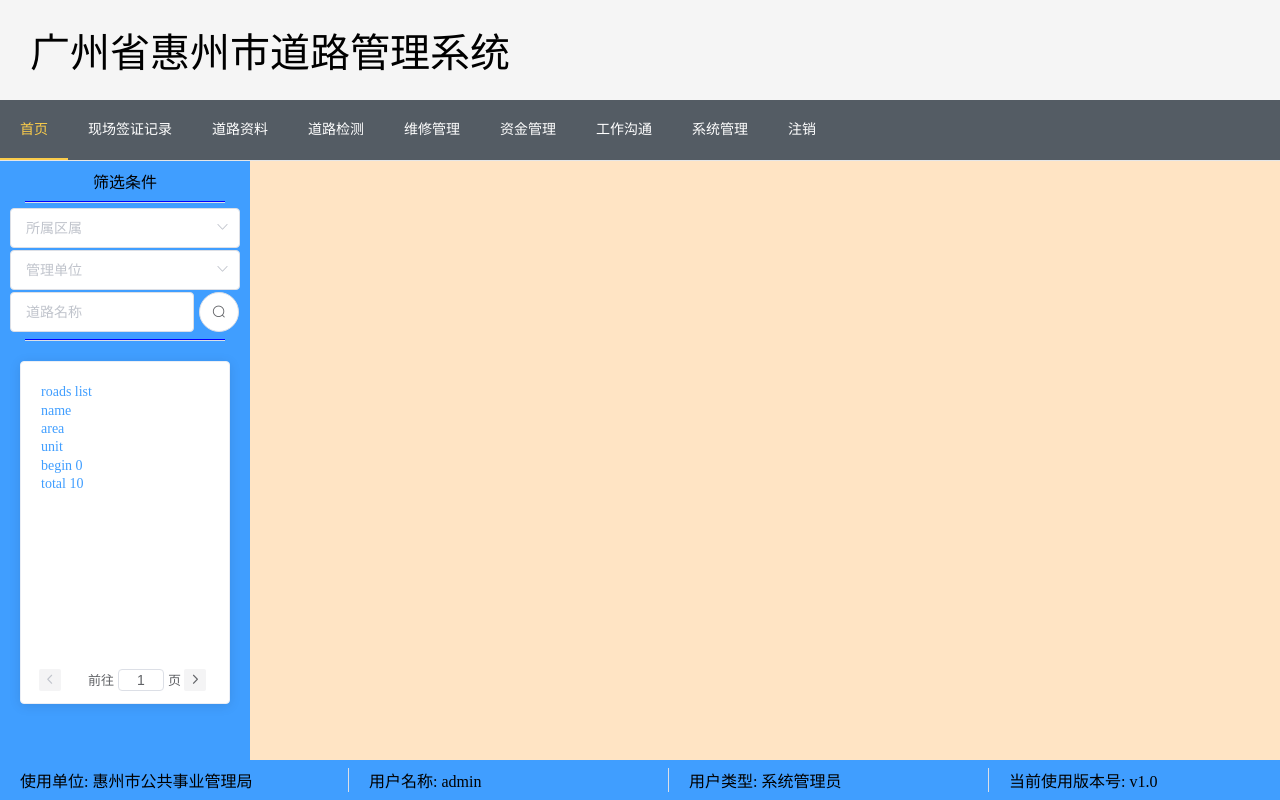
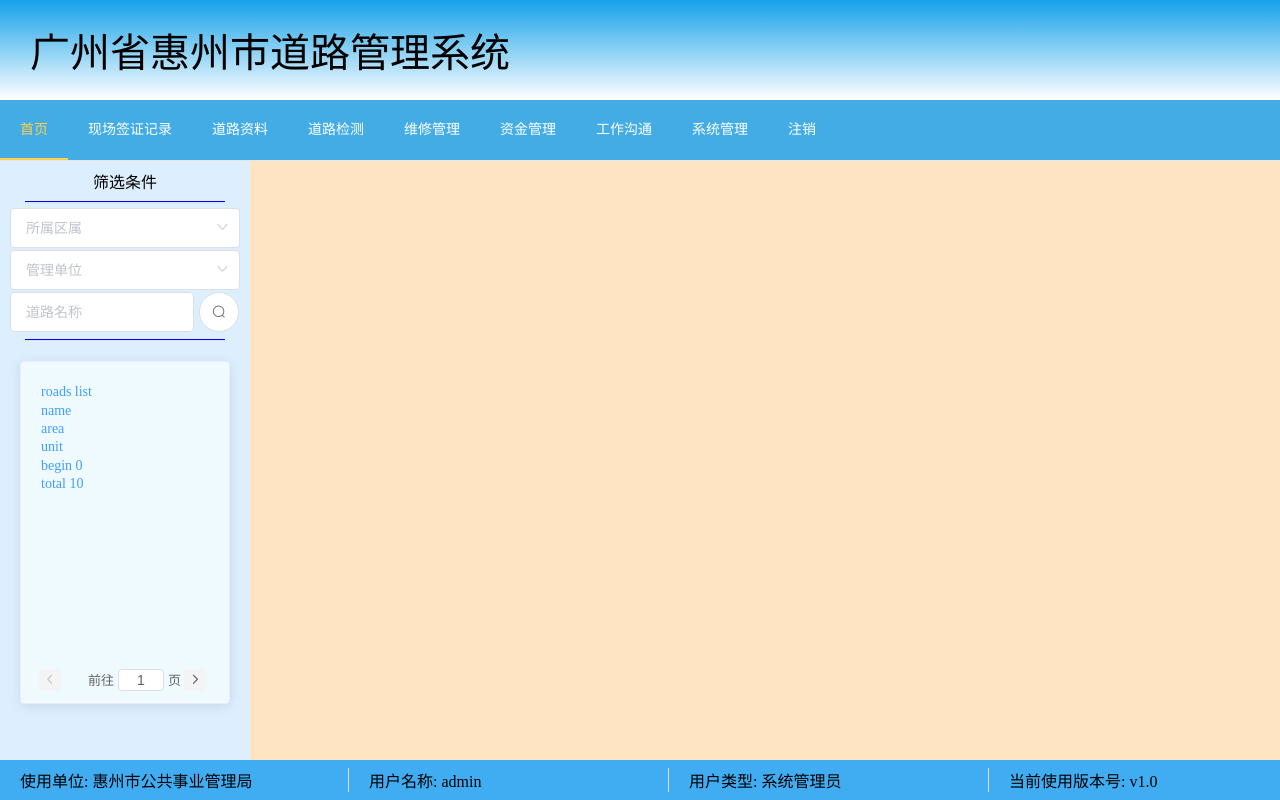
Before and after one commit to qingl812/rimsystem-ui, a Vue app: page /home in a window 1280 px wide. Built offline with nearby package versions, Linux system fonts and the light colour scheme.

Commit message:
修改了主题配色，添加了 npm run docs 命令

```diff
--- a/package.json
+++ b/package.json
@@ -5,7 +5,8 @@
 	"scripts": {
 		"serve": "vue-cli-service serve",
 		"build": "vue-cli-service build",
-		"lint": "vue-cli-service lint"
+		"lint": "vue-cli-service lint",
+		"docs": "cd docs && docsify serve"
 	},
 	"dependencies": {
 		"@types/axios": "^0.14.0",
--- a/src/components/GHead.vue
+++ b/src/components/GHead.vue
@@ -1,21 +1,25 @@
 <template>
 	<div class="ghead">
-		<p>广州省惠州市道路管理系统</p>
+		<router-link to="/home">广州省惠州市道路管理系统</router-link>
 	</div>
 </template>
 
 <style scoped lang="scss">
+@import "themes/normal.scss";
+
 .ghead {
-	background-color: whitesmoke;
+	background: linear-gradient($head_background, white);
 	height: 100px;
 	/*Flex布局 指定垂直居中*/
 	display: flex;
 	align-items: center;
 }
 
-p {
+a {
 	margin: 0;
 	font-size: 40px;
 	padding-left: 30px;
+	text-decoration: none;
+	color: black;
 }
 </style>
--- a/src/components/GNavigate.vue
+++ b/src/components/GNavigate.vue
@@ -5,9 +5,9 @@
 			mode="horizontal"
 			:router="true"
 			:default-active="$route.path"
-			background-color="#545c64"
-			active-text-color="#facc4b"
-			text-color="#ffffff"
+			text-color="white"
+			active-text-color="#ffd04b"
+			background-color="#43ace5"
 		>
 			<el-menu-item index="/home">首页</el-menu-item>
 			<el-menu-item index="/a">现场签证记录</el-menu-item>
@@ -22,4 +22,6 @@
 	</div>
 </template>
 
-<style scoped lang="scss"></style>
+<style scoped lang="scss">
+@import "themes/normal.scss";
+</style>
--- a/src/components/GStatus.vue
+++ b/src/components/GStatus.vue
@@ -52,9 +52,11 @@ export default class GStatus extends Vue {
 </script>
 
 <style scoped lang="scss">
+@import "themes/normal.scss";
+
 .gstatus {
 	position: fixed;
-	background-color: #409eff;
+	background-color: $status_background;
 	bottom: 0px;
 	width: 100%;
 	height: 40px;
--- a/src/main.ts
+++ b/src/main.ts
@@ -2,7 +2,7 @@ import Vue from "vue";
 import App from "./App.vue";
 import router from "./router";
 import ElementUI from "element-ui";
-import '../themes/normal.scss'
+import '../themes/element_ui.scss'
 import { NavigationGuardNext, Route } from "vue-router";
 
 if (process.env.NODE_ENV === 'development') {
--- a/src/views/Home.vue
+++ b/src/views/Home.vue
@@ -163,12 +163,12 @@ export default class Home extends Vue {
 </script>
 
 <style scoped lang="scss">
-@import "../../themes/normal";
+@import "themes/normal.scss";
 
 #left_container {
 	max-width: 250px;
 	height: calc(100vh - 100px - 61px - 40px);
-	background-color: $--color-primary;
+	background-color: $home_left_background;
 }
 
 #left_container span {
@@ -216,6 +216,7 @@ export default class Home extends Vue {
 #left_container .el-card {
 	position: relative;
 	min-height: 90%;
+	background-color: $home_left_list_background;
 }
 
 #left_container .el-card .el-pagination {
--- a/src/views/WithHead.vue
+++ b/src/views/WithHead.vue
@@ -3,20 +3,15 @@
 		<GHead></GHead>
 		<GNavigate></GNavigate>
 		<router-view></router-view>
-		<GStatus
-			m_company="惠州市公共事业管理局"
-			m_userName="admin"
-			m_systemVersion="系统管理员"
-			m_userType="v1.00"
-		></GStatus>
+		<GStatus></GStatus>
 	</div>
 </template>
 
 <script lang="ts">
 import { Component, Vue } from "vue-property-decorator";
-import GHead from "../components/GHead.vue";
-import GNavigate from "../components/GNavigate.vue";
-import GStatus from "../components/GStatus.vue";
+import GHead from "@/components/GHead.vue";
+import GNavigate from "@/components/GNavigate.vue";
+import GStatus from "@/components/GStatus.vue";
 
 @Component({
 	components: {
@@ -25,7 +20,7 @@ import GStatus from "../components/GStatus.vue";
 		GStatus,
 	},
 })
-export default class Home extends Vue {}
+export default class WithHead extends Vue {}
 </script>
 
 <style lang="scss"></style>
--- /dev/null
+++ b/themes/element_ui.scss
@@ -0,0 +1,4 @@
+/* 改变 icon 字体路径变量，必需 */
+$--font-path: "~element-ui/lib/theme-chalk/fonts";
+
+@import "~element-ui/packages/theme-chalk/src/index";
--- a/themes/normal.scss
+++ b/themes/normal.scss
@@ -1,4 +1,5 @@
-/* 改变 icon 字体路径变量，必需 */
-$--font-path: "~element-ui/lib/theme-chalk/fonts";
-
-@import "~element-ui/packages/theme-chalk/src/index";
+// normal theme
+$head_background: #15a2e9;
+$status_background: #40adf2;
+$home_left_background: #ddefff;
+$home_left_list_background: #effaff;
```
Also changed, not shown: src/router/index.ts (+4 -4 lines), 2 other files (tests, documents, lock files or other folders).
